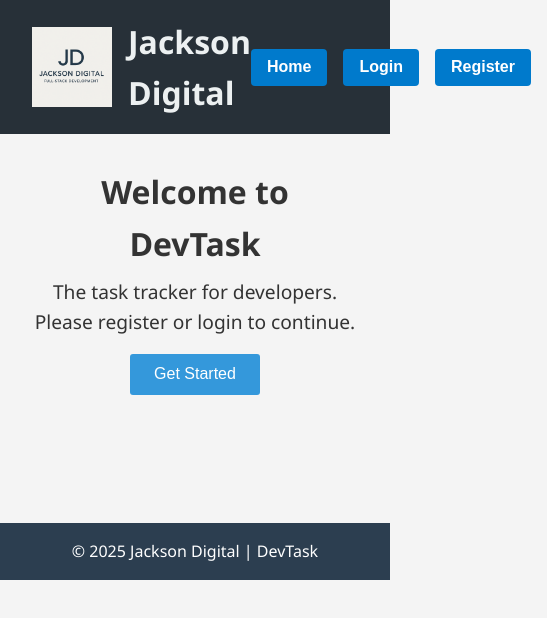
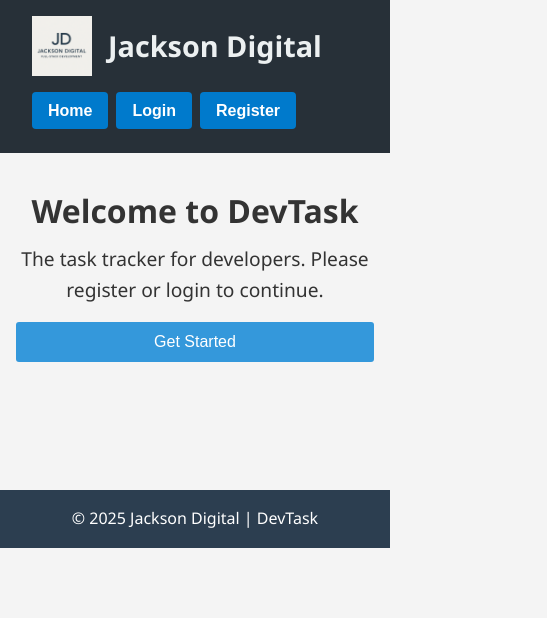
Before and after one commit to JacksonsDev/JacksonsDev.github.io, a plain HTML site: page devtask/frontend/index.html in a window 390 px wide. Shown: the whole page, 547 px wide, since content can reach past the window. Drawn offline with Linux system fonts and the light colour scheme.

Commit message:
added responsive css for mobile layout

```diff
--- a/devtask/frontend/styles.css
+++ b/devtask/frontend/styles.css
@@ -22,28 +22,34 @@
   display: flex;
   justify-content: space-between;
   align-items: center;
+  flex-wrap: wrap;
 }
 
 .branding {
   display: flex;
   align-items: center;
   gap: 1rem;
+  flex: 1 1 100%;
+  margin-bottom: 1rem;
 }
 
 .logo {
-  height: 80px;
+  height: 60px;
   width: auto;
 }
 
 .branding h1 {
-  font-size: 2rem;
+  font-size: 1.8rem;
   color: #ecf0f1;
 }
 
 nav .nav-links {
   list-style: none;
   display: flex;
-  gap: 1rem;
+  gap: 0.5rem;
+  flex-wrap: wrap;
+  justify-content: flex-end;
+  flex: 1 1 100%;
 }
 
 nav button {
@@ -62,7 +68,7 @@
 }
 
 main {
-  padding: 2rem;
+  padding: 2rem 1rem;
   max-width: 800px;
   margin: auto;
 }
@@ -146,3 +152,40 @@
 .hidden {
   display: none;
 }
+
+/* 🔁 Responsive Design */
+@media (max-width: 768px) {
+  .header-container {
+    flex-direction: column;
+    align-items: flex-start;
+  }
+
+  .branding {
+    justify-content: center;
+    text-align: center;
+  }
+
+  nav .nav-links {
+    justify-content: center;
+    width: 100%;
+    gap: 0.5rem;
+  }
+
+  nav button {
+    width: 100%;
+    margin-bottom: 0.5rem;
+  }
+
+  .cta-buttons button {
+    width: 100%;
+  }
+
+  .auth-form,
+  #task-form {
+    padding: 1rem;
+  }
+
+  .task-grid {
+    grid-template-columns: 1fr;
+  }
+}
```
